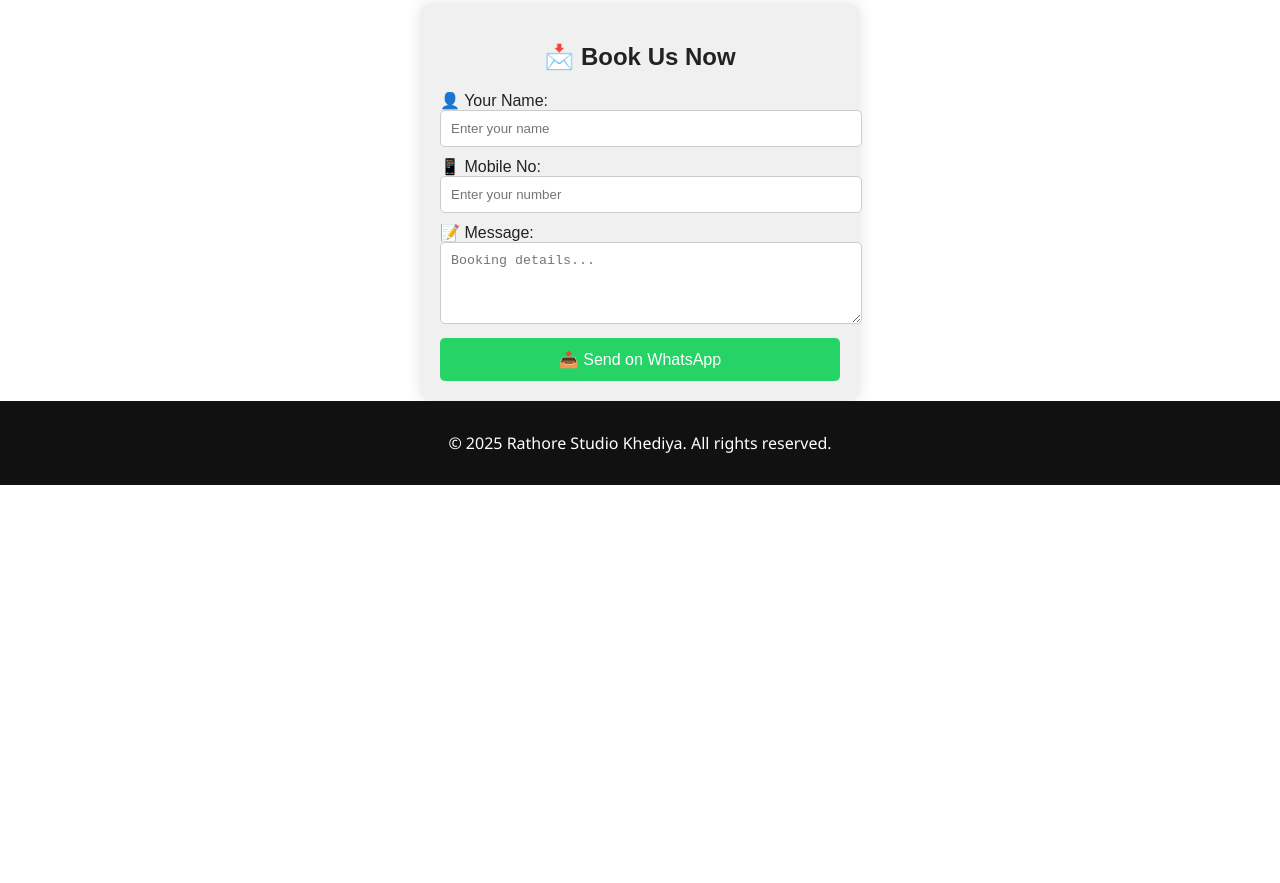
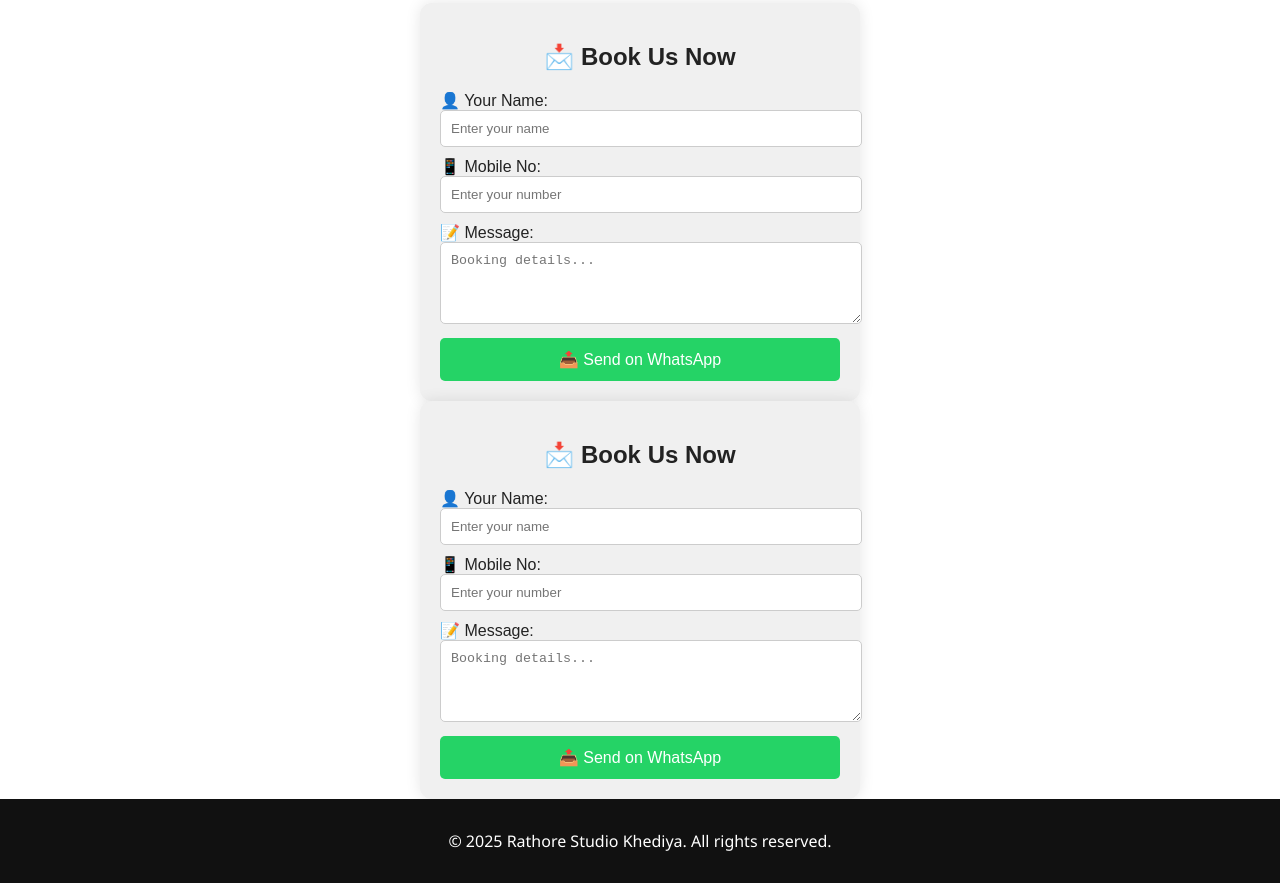
Before and after one commit to yuvraj-827/rathore-studio-khediya, a plain HTML site: page index.html in a window 1280 px wide. Shown: the part 1518-2401 px from the top of the page. Before the commit the page ends 2003 px from the top, so only its background shows below. Drawn offline with Linux system fonts and the light colour scheme.

Commit message:
Update index.html

```diff
--- a/index.html
+++ b/index.html
@@ -65,6 +65,23 @@
   </form>
 </div>
 
+<!-- 📩 WhatsApp Booking Form -->
+<div style="max-width:400px;margin:auto;padding:20px;background:#f0f0f0;border-radius:12px;box-shadow:0 0 15px rgba(0,0,0,0.1);font-family:sans-serif;">
+  <h2 style="text-align:center;">📩 Book Us Now</h2>
+  <form onsubmit="sendMessage(); return false;">
+    <label for="name">👤 Your Name:</label>
+    <input type="text" id="name" required placeholder="Enter your name" style="width:100%;padding:10px;margin-bottom:10px;border-radius:5px;border:1px solid #ccc;">
+
+    <label for="mobile">📱 Mobile No:</label>
+    <input type="tel" id="mobile" required placeholder="Enter your number" style="width:100%;padding:10px;margin-bottom:10px;border-radius:5px;border:1px solid #ccc;">
+
+    <label for="message">📝 Message:</label>
+    <textarea id="message" rows="4" required placeholder="Booking details..." style="width:100%;padding:10px;margin-bottom:10px;border-radius:5px;border:1px solid #ccc;"></textarea>
+
+    <button type="submit" style="width:100%;padding:12px;background:#25D366;color:#fff;border:none;border-radius:5px;font-size:16px;cursor:pointer;">📤 Send on WhatsApp</button>
+  </form>
+</div>
+
 <!-- 🟢 JavaScript Code -->
 <script>
   function sendMessage() {
@@ -72,7 +89,7 @@
     const mobile = document.getElementById("mobile").value.trim();
     const message = document.getElementById("message").value.trim();
 
-    const whatsappNumber = "919876543210"; // ← Yahan apna number daalein (without + or space)
+    const whatsappNumber = "918619841556"; // ✅ Aapka number laga diya gaya hai
 
     const fullMessage = `📩 *New Booking Request* \n\n👤 *Name:* ${name}\n📱 *Mobile:* ${mobile}\n📝 *Message:* ${message}`;
 
@@ -82,6 +99,7 @@
 </script>
 
 
+
   <footer>
     <p>&copy; 2025 Rathore Studio Khediya. All rights reserved.</p>
   </footer>
```
